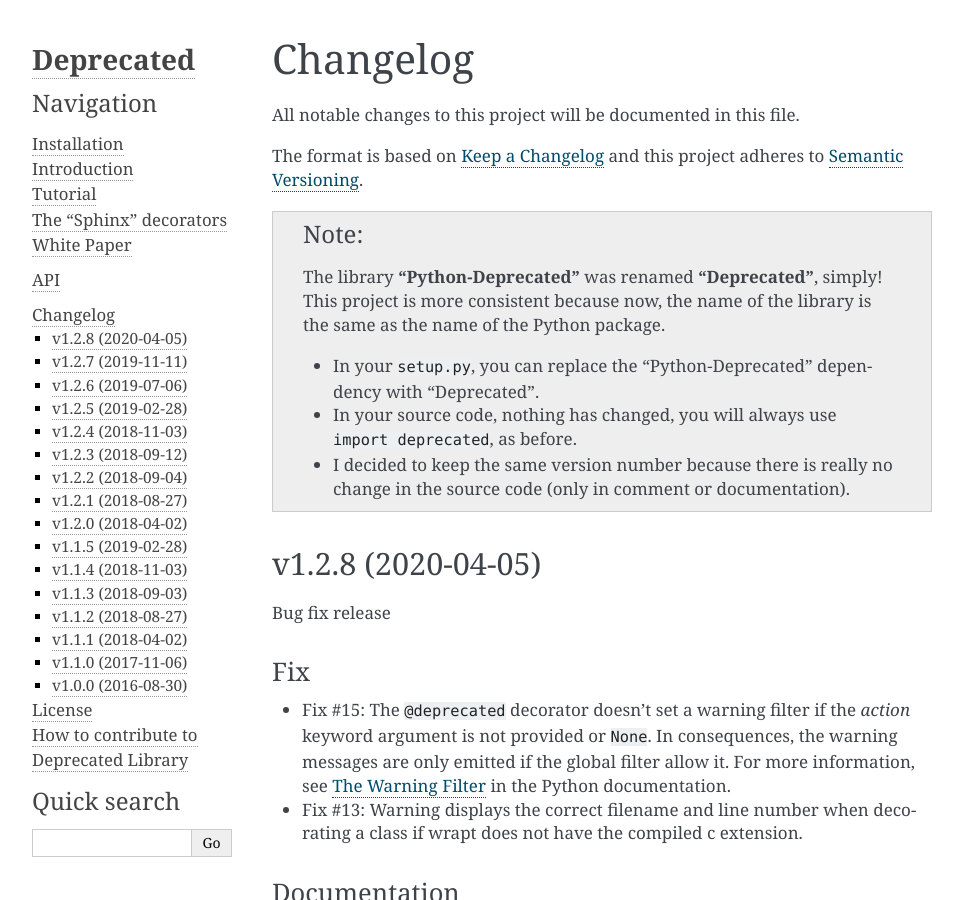
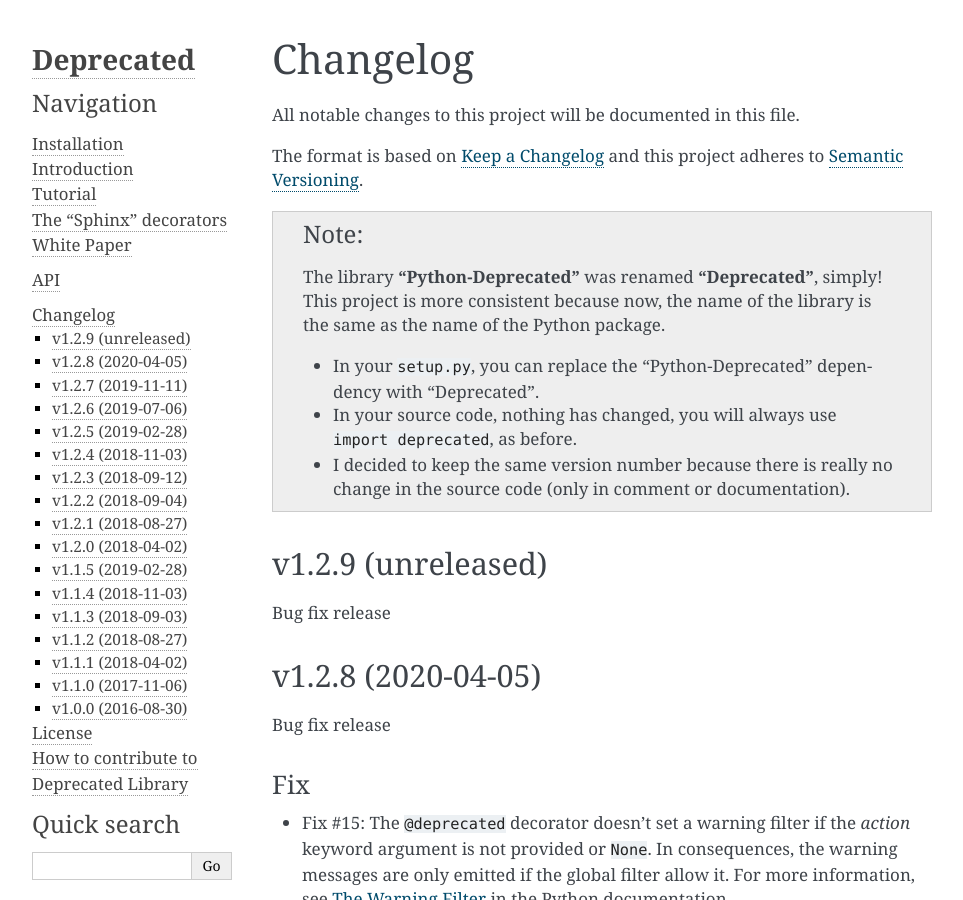
Before and after one commit to laurent-laporte-pro/deprecated, a Sphinx documentation site: the page built from docs/source/changelog.rst, in a window 1280 px wide and 900 px high. Shown: the whole window, without its empty margins (148-1111 px from the left). Built offline with Sphinx 7.4.7, drawn with Linux system fonts in a browser that asks for light colours.

Commit message:
Prepare next version 1.2.9 (unreleased)

```diff
--- a/CHANGELOG.rst
+++ b/CHANGELOG.rst
@@ -16,6 +16,12 @@ and this project adheres to `Semantic Versioning <https://semver.org/spec/v2.0.0
     - In your source code, nothing has changed, you will always use ``import deprecated``, as before.
     - I decided to keep the same version number because there is really no change in the source code
       (only in comment or documentation).
+
+
+v1.2.9 (unreleased)
+===================
+
+Bug fix release
 
 
 v1.2.8 (2020-04-05)
--- a/deprecated/__init__.py
+++ b/deprecated/__init__.py
@@ -8,6 +8,6 @@ Python ``@deprecated`` decorator to deprecate old python classes, functions or m
 """
 
 #: Module Version Number, see `PEP 396 <https://www.python.org/dev/peps/pep-0396/>`_.
-__version__ = "1.2.8"
+__version__ = "1.2.9"
 
 from deprecated.classic import deprecated
--- a/docs/source/conf.py
+++ b/docs/source/conf.py
@@ -61,7 +61,7 @@ author = 'Marcos CARDOSO & Laurent LAPORTE'
 # built documents.
 #
 # The full version, including alpha/beta/rc tags.
-release = "1.2.8"
+release = "1.2.9"
 # The short X.Y version.
 version = release.rpartition('.')[0]
 
--- a/setup.py
+++ b/setup.py
@@ -143,7 +143,7 @@ from setuptools import setup
 
 setup(
     name='Deprecated',
-    version='1.2.8',
+    version='1.2.9',
     url='https://github.com/tantale/deprecated',
     project_urls={
         "Documentation": "https://deprecated.readthedocs.io/en/latest/",
```
Also changed, not shown: .bumpversion.cfg, 1 other file.
